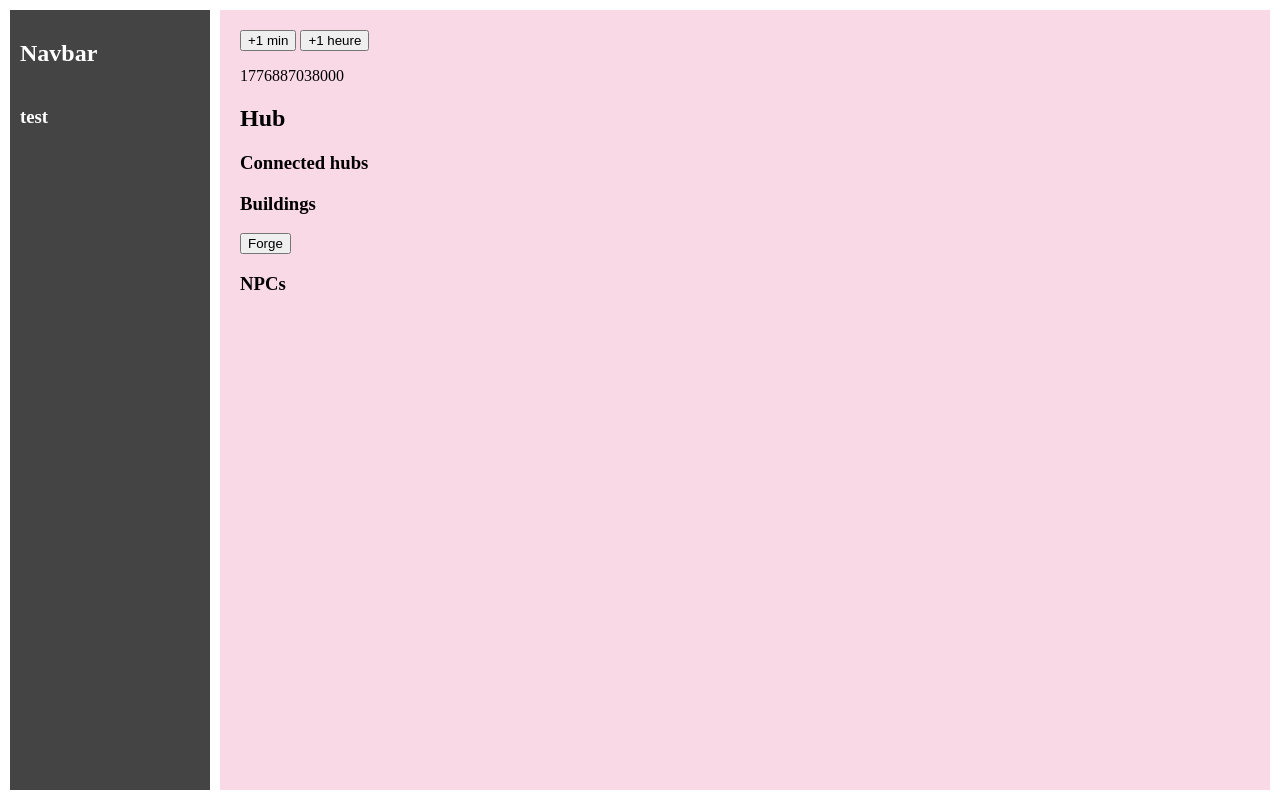
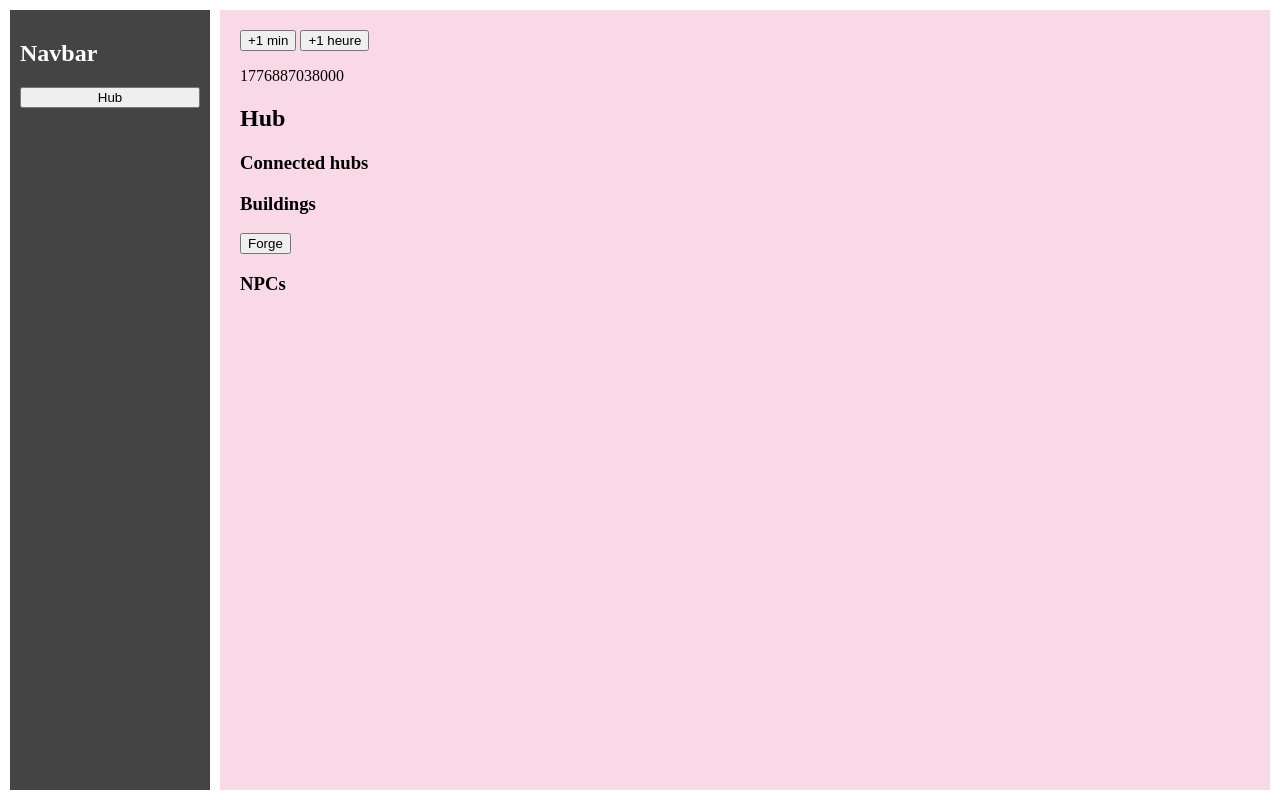
Before and after one commit to fabiovandewaeter/guilden, a Svelte app: page / in a window 1280 px wide. Built offline with nearby package versions, Linux system fonts and the light colour scheme.

Commit message:
add hub button in navbar

```diff
--- a/src/ui/components/navbar.svelte
+++ b/src/ui/components/navbar.svelte
@@ -1,7 +1,12 @@
 <!-- ui/components/navbar.svelte -->
+<script lang="ts">
+    import type { HubId } from "../../engine/places/hub.svelte";
+    import { scenes } from "../lib/world_controller";
+</script>
+
 <div class="navbar">
     <h2>Navbar</h2>
-    <h3>test</h3>
+    <button onclick={() => scenes.enter_hub(0 as HubId)}>Hub</button>
 </div>
 
 <style>
--- a/src/ui/components/scenes/room_scene.svelte
+++ b/src/ui/components/scenes/room_scene.svelte
@@ -2,7 +2,6 @@
 <script lang="ts">
     import type { RoomId } from "../../../engine/places/room.svelte";
     import { scenes, world } from "../../lib/world_controller";
-    import Inventory from "../inventory.svelte";
     import ProductionView from "../production_view.svelte";
 
     interface Props {
```
Also changed, not shown: 1 other file (tests, documents, lock files or other folders).
